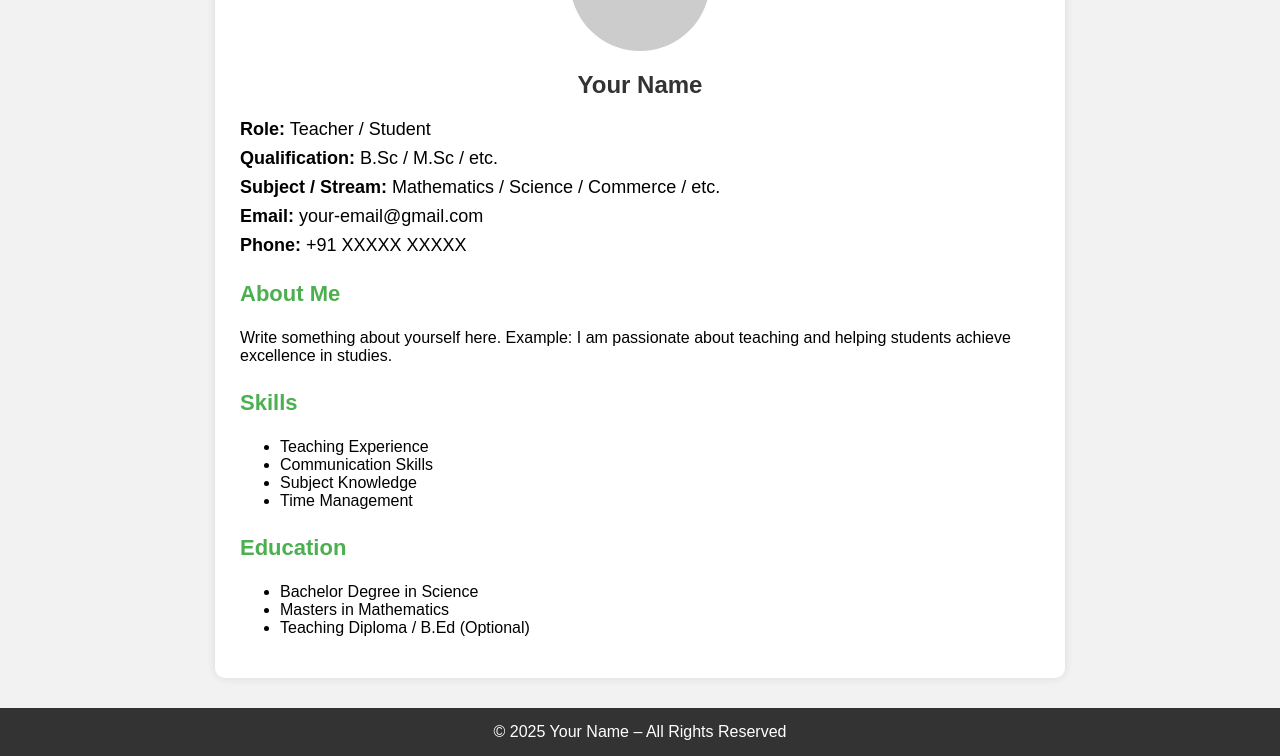
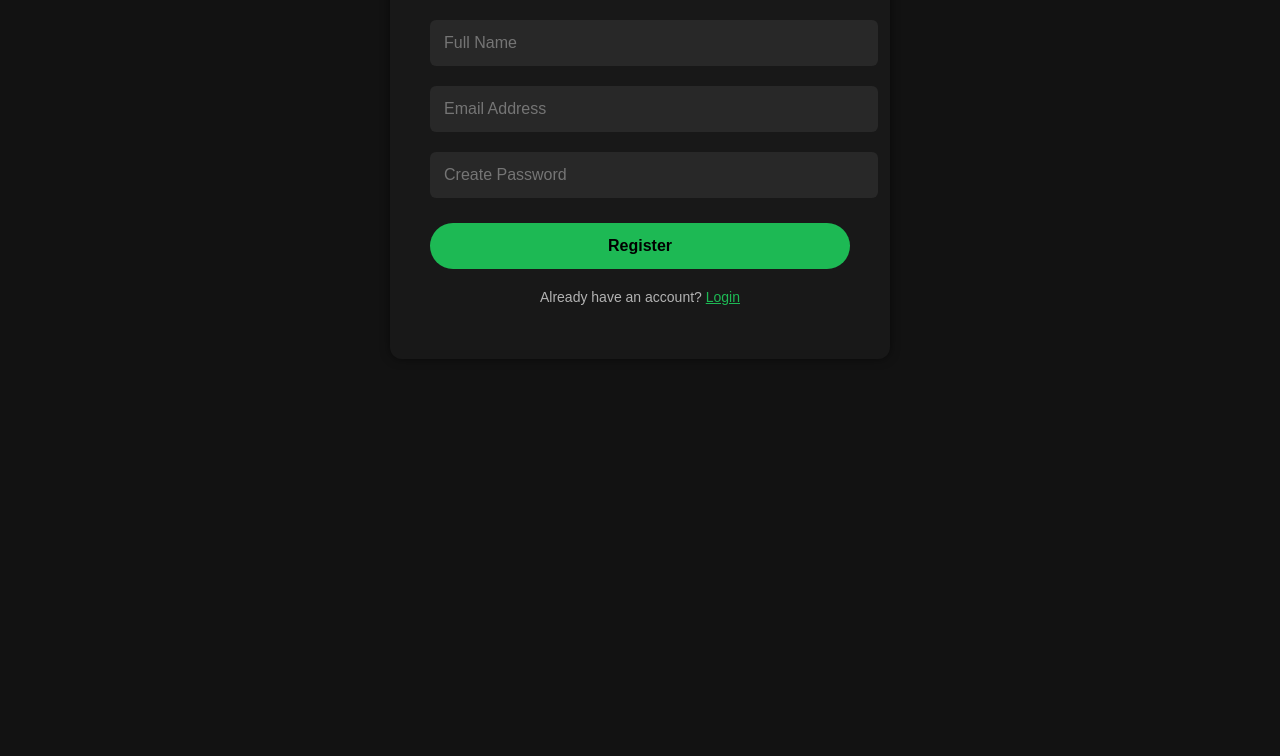
Before and after one commit to bisonpay/bisonpay.github.io, a plain HTML site: page index.html in a window 1280 px wide. Shown: the part 264-1020 px from the top of the page. After the commit the page ends 800 px from the top, so only its background shows below. Drawn offline with Linux system fonts and the light colour scheme; placeholder pictures from the web are drawn by us.

Commit message:
Update index.html

```diff
--- a/index.html
+++ b/index.html
@@ -3,122 +3,94 @@
 <head>
 <meta charset="UTF-8">
 <meta name="viewport" content="width=device-width, initial-scale=1.0">
-    <title>Teacher / Student Profile</title>
+<title>Register - Music App</title>
 
 <style>
     body {
+        margin: 0;
         font-family: Arial, sans-serif;
-            background: #f2f2f2;
-            margin: 0;
-            padding: 0;
+        background: #121212;
+        color: white;
+        display: flex;
+        justify-content: center;
+        align-items: center;
+        height: 100vh;
     }
 
-        .header {
-            background: #4CAF50;
-            padding: 20px;
+    .container {
+        width: 90%;
+        max-width: 420px;
+        background: #181818;
+        padding: 40px;
+        border-radius: 12px;
+        box-shadow: 0 0 10px rgba(0,0,0,0.5);
         text-align: center;
-            color: white;
     }
 
-        .profile-container {
-            width: 90%;
-            max-width: 800px;
-            margin: 30px auto;
-            background: white;
-            padding: 25px;
-            border-radius: 10px;
-            box-shadow: 0 0 10px rgba(0,0,0,0.1);
+    .logo {
+        font-size: 28px;
+        font-weight: bold;
+        color: #1DB954;
+        margin-bottom: 25px;
     }
 
-        .profile-photo {
-            width: 140px;
-            height: 140px;
-            border-radius: 50%;
-            object-fit: cover;
-            display: block;
-            margin: 0 auto 20px;
+    input {
+        width: 100%;
+        padding: 14px;
+        margin: 10px 0;
+        border: none;
+        border-radius: 6px;
+        background: #282828;
+        color: white;
+        font-size: 16px;
     }
 
-        h2 {
-            text-align: center;
-            color: #333;
+    input:focus {
+        outline: 2px solid #1DB954;
     }
 
-        .info {
-            margin-top: 20px;
+    .btn {
+        width: 100%;
+        background: #1DB954;
+        padding: 14px;
+        border: none;
+        border-radius: 40px;
+        font-size: 16px;
+        color: black;
+        font-weight: bold;
+        cursor: pointer;
+        margin-top: 15px;
+        transition: 0.3s;
     }
 
-        .info p {
-            font-size: 18px;
-            margin: 8px 0;
+    .btn:hover {
+        background: #18a848;
     }
 
-        .section-title {
-            font-size: 22px;
-            margin-top: 25px;
-            color: #4CAF50;
+    .small {
+        margin-top: 20px;
+        font-size: 14px;
+        color: #b3b3b3;
     }
 
-        .footer {
-            text-align: center;
-            margin-top: 30px;
-            padding: 15px;
-            background: #333;
-            color: white;
+    a {
+        color: #1DB954;
     }
 </style>
 </head>
+
 <body>
 
-    <div class="header">
-        <h1>Teacher / Student Profile</h1>
-    </div>
+<div class="container">
+    <div class="logo">MusicFlow</div>
 
-    <div class="profile-container">
+    <input type="text" placeholder="Full Name">
+    <input type="email" placeholder="Email Address">
+    <input type="password" placeholder="Create Password">
 
-        <!-- PHOTO -->
-        <img src="https://via.placeholder.com/150" class="profile-photo" alt="Profile Photo">
+    <button class="btn">Register</button>
 
-        <!-- NAME -->
-        <h2>Your Name</h2>
-
-        <!-- BASIC INFO -->
-        <div class="info">
-            <p><strong>Role:</strong> Teacher / Student</p>
-            <p><strong>Qualification:</strong> B.Sc / M.Sc / etc.</p>
-            <p><strong>Subject / Stream:</strong> Mathematics / Science / Commerce / etc.</p>
-            <p><strong>Email:</strong> your-email@gmail.com</p>
-            <p><strong>Phone:</strong> +91 XXXXX XXXXX</p>
-        </div>
-
-        <!-- ABOUT -->
-        <h3 class="section-title">About Me</h3>
-        <p>
-            Write something about yourself here. Example:
-            I am passionate about teaching and helping students achieve excellence in studies.
-        </p>
-
-        <!-- SKILLS -->
-        <h3 class="section-title">Skills</h3>
-        <ul>
-            <li>Teaching Experience</li>
-            <li>Communication Skills</li>
-            <li>Subject Knowledge</li>
-            <li>Time Management</li>
-        </ul>
-
-        <!-- EDUCATION -->
-        <h3 class="section-title">Education</h3>
-        <ul>
-            <li>Bachelor Degree in Science</li>
-            <li>Masters in Mathematics</li>
-            <li>Teaching Diploma / B.Ed (Optional)</li>
-        </ul>
-
-    </div>
-
-    <div class="footer">
-        © 2025 Your Name – All Rights Reserved
+    <p class="small">Already have an account? <a href="#">Login</a></p>
 </div>
 
 </body>
```
Lines whose indentation alone changed are shown as unchanged.
